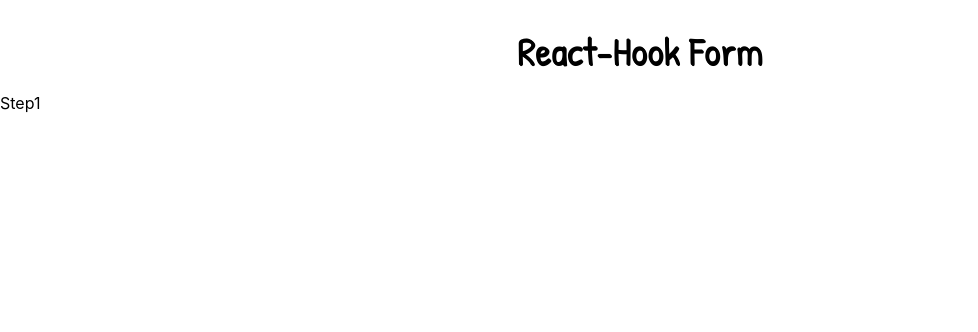
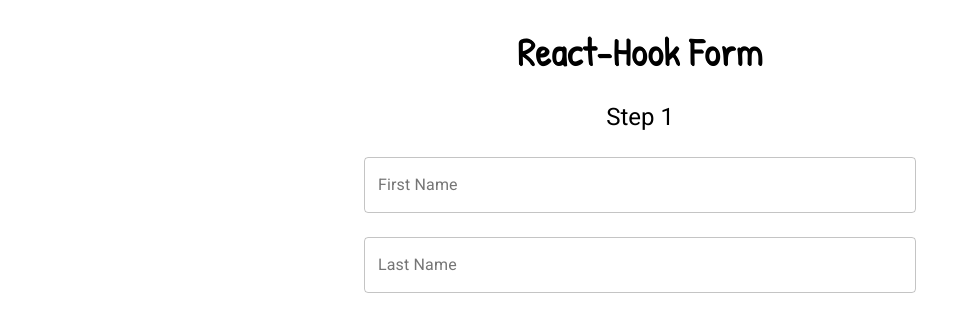
Before and after one commit to Morozov-it/Ultimate-hook-form, a React (Create React App) app: page / in a window 1280 px wide. Shown: the top 332 px of the page, without its empty margins (0-978 px from the left). Built offline with nearby package versions, Linux system fonts and the light colour scheme.

Commit message:
Add two ref inputs

```diff
--- a/src/App.jsx
+++ b/src/App.jsx
@@ -1,12 +1,8 @@
 import React from 'react';
 import { BrowserRouter, Route, Routes } from 'react-router-dom';
 import { Header } from './components/Header';
+import { Step1 } from './components/Step1';
 
-
-const Step1 = () => (<>Step1</>)
-const Step2 = () => (<>Step2</>)
-const Step3 = () => (<>Step3</>)
-const Result = () => (<>Result</>)
 
 function App() {
   return (
@@ -14,9 +10,9 @@
       <Header />
       <Routes>
         <Route path="/" element={<Step1 />} />
-        <Route path="/step2" element={<Step2 />} />
+        {/* <Route path="/step2" element={<Step2 />} />
         <Route path="/step3" element={<Step3 />} />
-        <Route path="/result" element={<Result />} />
+        <Route path="/result" element={<Result />} /> */}
       </Routes>
     </BrowserRouter>
   );
--- /dev/null
+++ b/src/components/Form.jsx
@@ -0,0 +1,23 @@
+import React from 'react';
+import { makeStyles } from '@material-ui/core/styles';
+
+const useStyles = makeStyles((theme) => ({
+    root: {
+        marginTop: theme.spacing(1),
+        width: '100%'
+    },
+}));
+
+//создаем компонент-обертку над формой, передаем все пропсы, атрибут noValidate отключает стандартные функции для формы
+export const Form = ({children, ...props}) => {
+    //получаем стили
+    const styles = useStyles()
+    return (
+        <form
+            className={styles.root}
+            noValidate
+            {...props}
+        >{children}
+        </form>
+    )
+};
--- /dev/null
+++ b/src/components/Input.jsx
@@ -0,0 +1,13 @@
+import React, { forwardRef } from 'react';
+import { TextField } from '@material-ui/core';
+
+
+//передача реф к дочернему элементу
+export const Input = forwardRef((props, ref) => {
+    return <TextField
+        inputRef={ref}
+        {...props}
+        margin='normal'
+        fullWidth
+        variant="outlined" />
+})
--- /dev/null
+++ b/src/components/MainContainer.jsx
@@ -0,0 +1,24 @@
+import { Container } from '@material-ui/core';
+import React from 'react';
+import { makeStyles } from '@material-ui/core/styles';
+
+const useStyles = makeStyles((theme) => ({
+    root: {
+        marginTop: theme.spacing(3),
+        display: 'flex',
+        flexDirection: 'column',
+        alignItems: 'center',
+    },
+}));
+
+export const MainContainer = ({ children, ...props }) => {
+    const styles = useStyles();
+    return (
+        <Container
+            className={styles.root}
+            component='main'
+            maxWidth="sm"
+            {...props}
+        >{children}</Container>
+    )
+};
--- /dev/null
+++ b/src/components/Step1.jsx
@@ -0,0 +1,38 @@
+import React from 'react';
+import { MainContainer } from './MainContainer';
+import Typography from '@material-ui/core/Typography';
+import { useForm, useFormState } from 'react-hook-form';
+import { Form } from './Form'
+import { Input } from './Input'
+
+export const Step1 = () => {
+    const { control, register, watch, handleSubmit, } = useForm({
+        mode: 'onBlur'
+    })
+    console.log(watch())
+    //взаимодействие с состоянием формы, необходимо передать объект control из хука useForm
+    const { errors } = useFormState({ control })
+
+
+    return (
+        <MainContainer>
+            <Typography
+                variant="h5"
+                component="h2">Step 1
+            </Typography>
+            <Form>
+                <Input {...register("firstName")}
+                    id='firstName'
+                    type='text'
+                    label='First Name'
+                />
+                <Input {...register("lastName")}
+                    id='lastName'
+                    type='text'
+                    label='Last Name'
+                />
+
+            </Form>
+        </MainContainer>
+    )
+};
```
